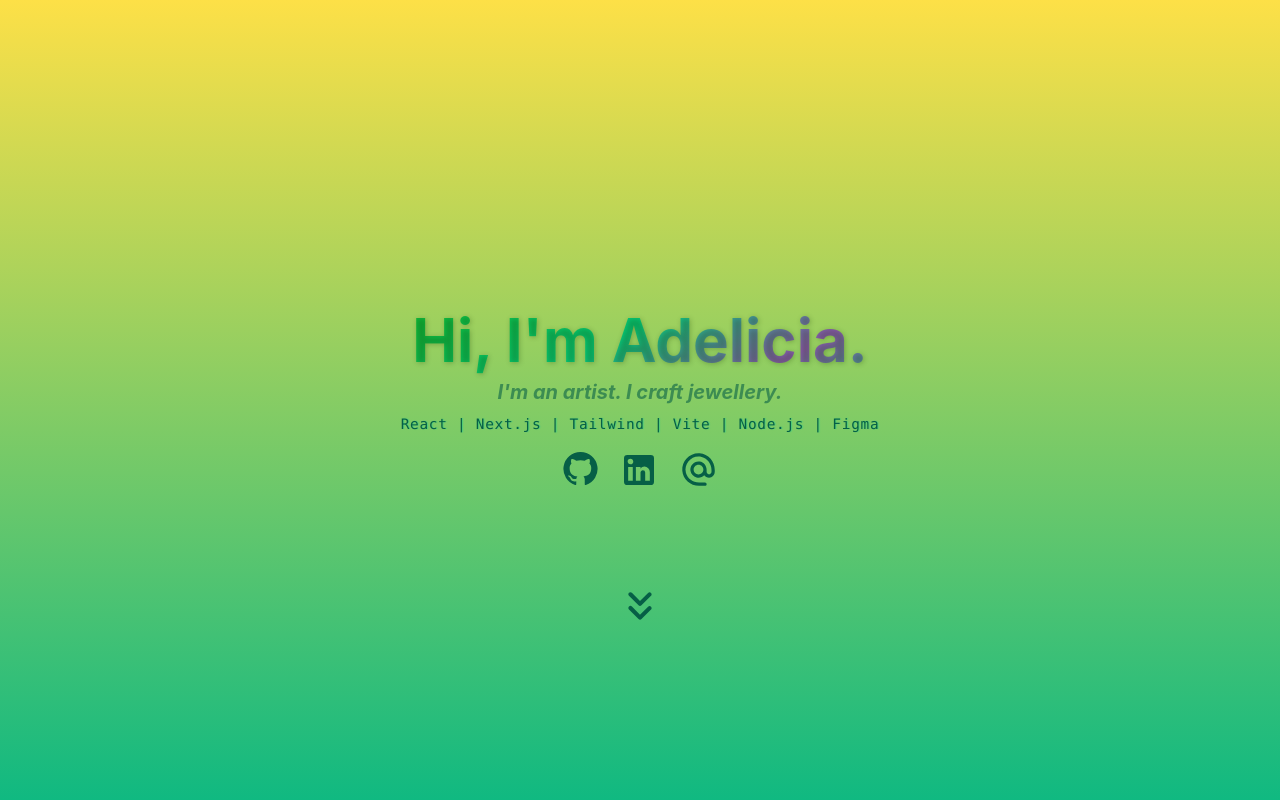
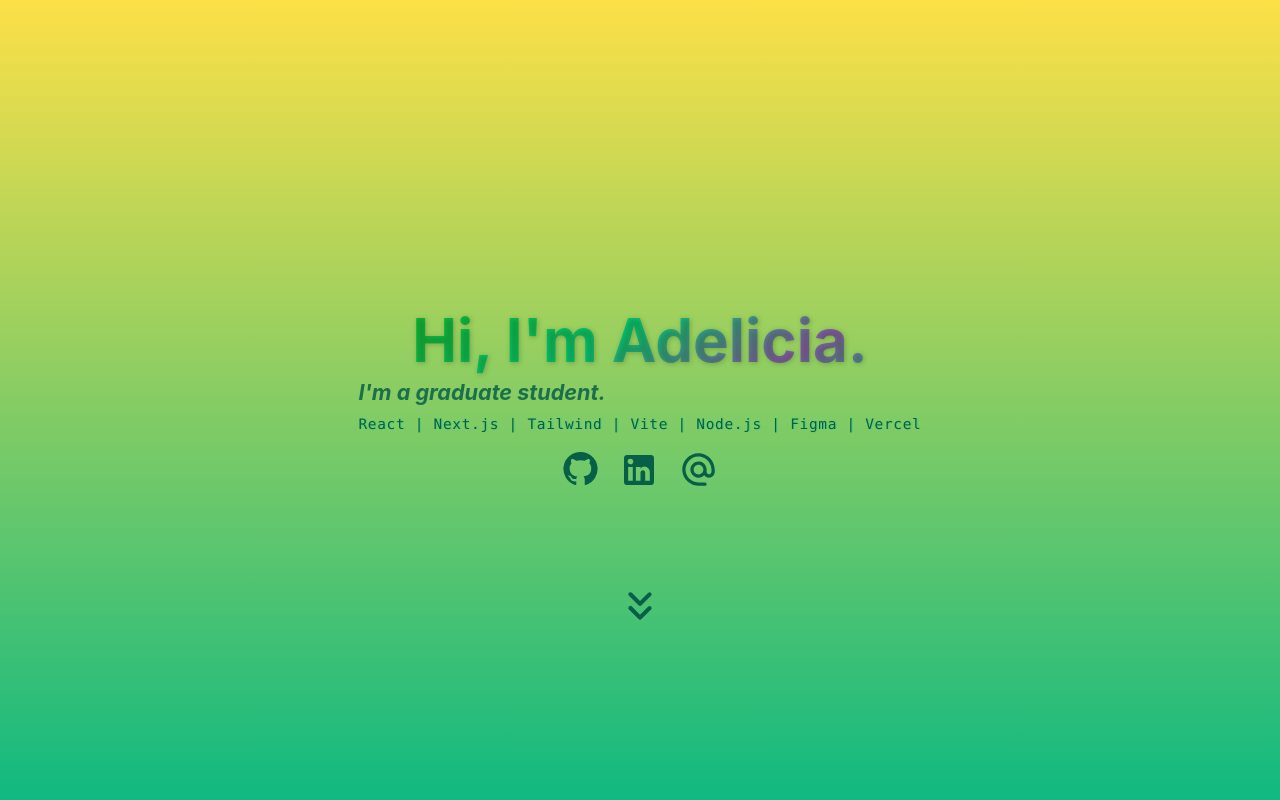
Before and after one commit to adelicia-js/home, a React (Vite) app: page / in a window 1280 px wide. Shown: the top 800 px of the page. Built offline with nearby package versions, Linux system fonts and the light colour scheme; a web font is replaced by a local one.

Commit message:
mods to personal description (:

```diff
--- a/src/App.css
+++ b/src/App.css
@@ -129,39 +129,76 @@
 }
 
 .changing-me::before {
-  content: "I'm a web developer. I love coding.";
-  animation: who 8s linear infinite;
+  content: "I'm a web developer.";
+  animation: who 30s linear infinite;
 }
 
 @keyframes who {
   0% {
     color: #065F46;
-    content: "I'm a web developer. I love coding.";
+    content: "I'm a web developer.";
+  }
+  10%{
+    color: #065F4684;
+  }
+  15% {
+    color: #065F462a;
   }
   20% {
+    color: #065F46;
+    content: "I'm a graduate student.";
+  }
+  25% {
+    color: #065F4684;
+  }
+  30% {
     color: #065F462a;
   }
-  30% {
+  35% {
+    color: #065F46;
+    content: "I'm a UI/UX designer.";
+  }
+  40% {
     color: #065F4684;
   }
-  40% {
+  45%{
+    color: #065F462a;
+  }
+  50% {
     color: #065F46;
-    content: "I'm a designer. I frequent Pinterest.";
+    content: "I'm a jewellery artist.";
+  }
+  55% {
+    color: #065F4684;
   }
   60% {
     color: #065F462a;
   }
+  65% {
+    color: #065F46;
+    content: "I'm a musician.";
+  }
   70% {
     color: #065F4684;
   }
+  75% {
+    color: #065F462a;
+  }
   80% {
     color: #065F46;
-    content: "I'm an artist. I craft jewellery.";
+    content: "I'm a poet.";
   }
-  90% {
+  85%{
+    color: #065F4684;
+  }
+  90%{
     color: #065F462a;
   }
-  100% {
+  95%{
+    color: #065F46;
+    content: "I'm a gym rat.";
+  }
+  100%{
     color: #065F4684;
   }
 }
--- a/src/routes/root.jsx
+++ b/src/routes/root.jsx
@@ -23,16 +23,16 @@ export default function Root() {
           </h1>
           <div id="profile-description">
             <h2
-              className={`max-[370px]:text-sm max-[300px]:text-xs text-md md:text-xl sm:text-md font-bold text-emerald-800 pb-2`}
+              className={`lg:text-left max-[370px]:text-sm max-[300px]:text-xs text-md lg:text-[1.35rem] md:text-xl sm:text-md font-bold text-emerald-800 pb-2`}
             >
               <span id="personal-description" className="italic changing-me"></span>
             </h2>
             <h2
               id="tech-stack"
               // className={`tracking-widest font-normal font-mono max-[400px]:text-[0.70rem] max-[370px]:text-[0.65rem] max-[300px]:text-[0.60rem] text-sm md:text-md sm:text-xs text-emerald-600 pb-4`}
-              className={`text-shadow-sea tracking-wider font-normal font-mono max-[400px]:text-[0.65rem] max-[370px]:text-[0.60rem] max-[300px]:text-[0.55rem] text-xs lg:text-[0.9rem] md:text-sm sm:text-xs text-[#065F46] pb-4`}
+              className={`text-center text-shadow-sea tracking-wider font-normal font-mono max-[400px]:text-[0.65rem] max-[370px]:text-[0.60rem] max-[300px]:text-[0.55rem] text-xs lg:text-[0.9rem] md:text-sm sm:text-xs text-[#065F46] pb-4`}
             >
-              React | Next.js | Tailwind | Vite | Node.js | Figma
+              React | Next.js | Tailwind | Vite | Node.js | Figma <span className="hidden sm:inline text-shadow-sea tracking-wider font-normal font-mono max-[400px]:text-[0.65rem] max-[370px]:text-[0.60rem] max-[300px]:text-[0.55rem] text-xs lg:text-[0.9rem] md:text-sm sm:text-xs text-[#065F46] pb-4">| Vercel</span>
             </h2>
             <ul
               id="socials-list"
```
